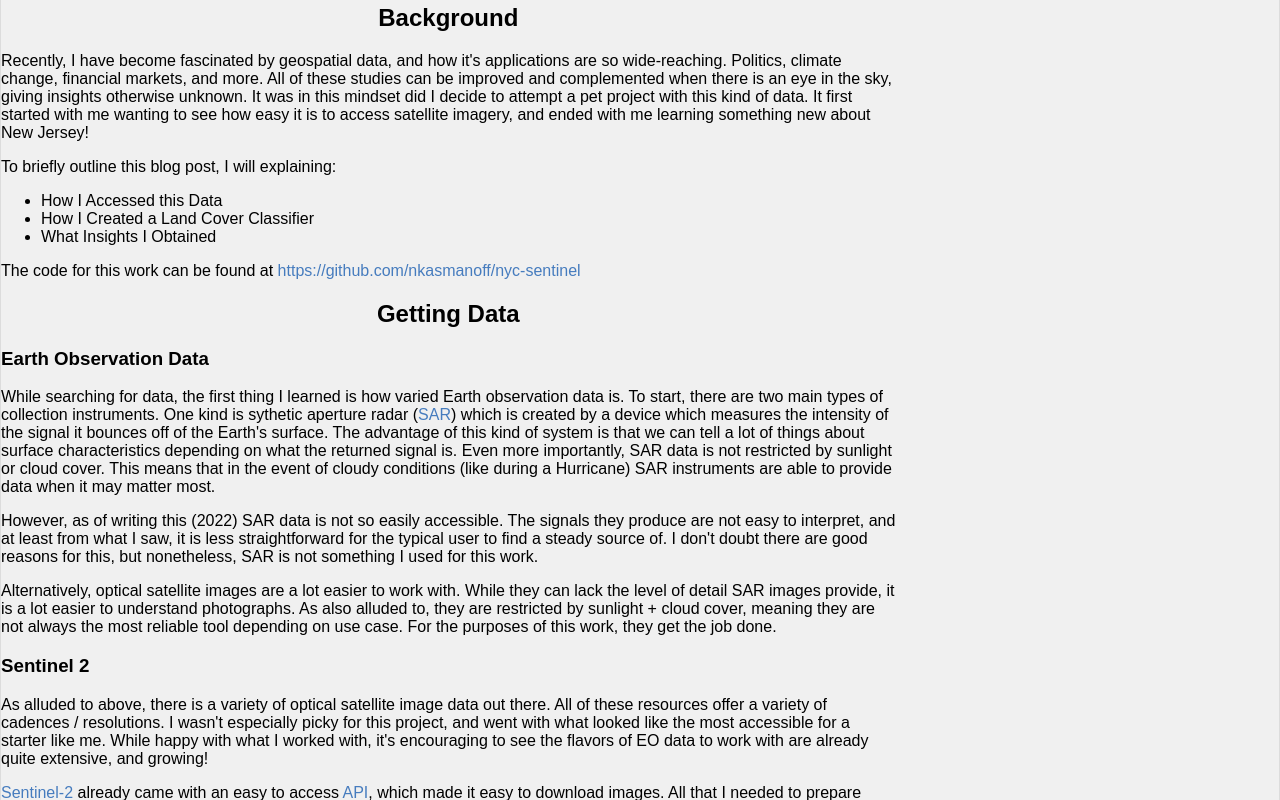
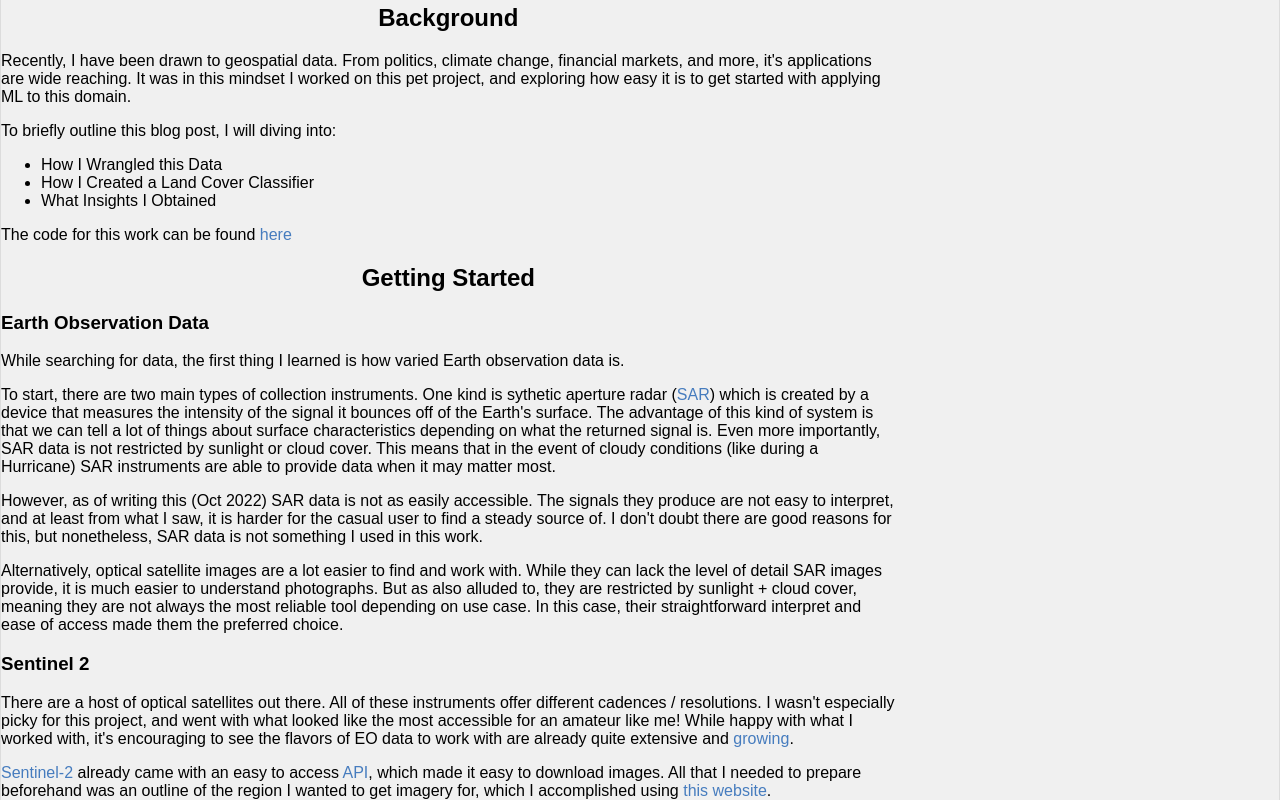
Before and after one commit to nkasmanoff/nkasmanoff.github.io, a React (Create React App) app: page /blog in a window 1280 px wide. Shown: the part 640-1440 px from the top of the page. Built offline with nearby package versions, Linux system fonts and the light colour scheme.

Commit message:
cleaned up post

```diff
--- a/src/pages/blogPosts/nycSentinel.js
+++ b/src/pages/blogPosts/nycSentinel.js
@@ -17,45 +17,43 @@ function nycSentinel(){
             </center>
             <p>
 
-                Recently, I have become fascinated by geospatial data, and how it's applications are so wide-reaching.
-                Politics, climate change, financial markets, and more. All of these studies can be improved and complemented when there is an
-                eye in the sky, giving insights otherwise unknown. It was in this mindset did I decide to attempt a pet project with this kind of data.
-                It first started with me wanting to see how easy it is to access satellite imagery, and ended with me learning something new about New Jersey!
-
+                Recently, I have been drawn to geospatial data. From politics, climate change, financial markets, and more, it's applications
+                are wide reaching. It was in this mindset I worked on this pet project, and exploring how easy it is to get started with applying ML to this domain.
                 </p>
 
-                <p>To briefly outline this blog post, I will explaining:
+                <p>To briefly outline this blog post, I will diving into:
                      <ul>
-                        <li>How I Accessed this Data</li>
+                        <li>How I Wrangled this Data</li>
                         <li>How I Created a Land Cover Classifier</li>
                         <li>What Insights I Obtained</li>
                         </ul>
 
             </p>
             <p>
-                The code for this work can be found at <a href="https://github.com/nkasmanoff/nyc-sentinel">https://github.com/nkasmanoff/nyc-sentinel</a>
+                The code for this work can be found <a href="https://github.com/nkasmanoff/nyc-sentinel">here</a>
             </p>
 
             <center>
-            <h2 justify = "center">Getting Data</h2>
+            <h2 justify = "center">Getting Started</h2>
             </center>
             <h3> Earth Observation Data</h3>
-            <p> While searching for data, the first thing I learned is how varied Earth observation data is. To start, there are two main types of collection instruments.
-                One kind is sythetic aperture radar  (<a href="https://www.earthdata.nasa.gov/learn/backgrounders/what-is-sar">SAR</a>) which is created by a device which measures the intensity of the signal
+            <p> While searching for data, the first thing I learned is how varied Earth observation data is.</p>
+             <p> To start, there are two main types of collection instruments.
+                One kind is sythetic aperture radar  (<a href="https://www.earthdata.nasa.gov/learn/backgrounders/what-is-sar">SAR</a>) which is created by a device that measures the intensity of the signal
                 it bounces off of the Earth's surface. The advantage of this kind of system is that we can tell a lot of things about surface characteristics depending on what the returned signal is.
 
                 Even more importantly, SAR data is not restricted by sunlight or cloud cover. This means that in the event of cloudy conditions (like during a Hurricane) SAR instruments are able to provide data when it may matter most.
             </p>
-            <p> However, as of writing this (2022) SAR data is not so easily accessible. The signals they produce are not easy to interpret, and at least from what I saw, it is less straightforward for the typical user to find
-                a steady source of. I don't doubt there are good reasons for this, but nonetheless, SAR is not something I used for this work.</p>
+            <p> However, as of writing this (Oct 2022) SAR data is not as easily accessible. The signals they produce are not easy to interpret, and at least from what I saw, it is harder for the casual user to find
+                 a steady source of. I don't doubt there are good reasons for this, but nonetheless, SAR data is not something I used in this work.</p>
 
-            <p> Alternatively, optical satellite images are a lot easier to work with. While they can lack the level of detail SAR images provide, it is a lot easier to understand photographs. As also alluded to, they are restricted by sunlight + cloud cover, meaning they
-                are not always the most reliable tool depending on use case. For the purposes of this work, they get the job done.
+            <p> Alternatively, optical satellite images are a lot easier to find and work with. While they can lack the level of detail SAR images provide, it is much easier to understand photographs. But as also alluded to, they are restricted by sunlight + cloud cover, meaning they
+                are not always the most reliable tool depending on use case. In this case, their straightforward interpret and ease of access made them the preferred choice.
             </p>
             <h3> Sentinel 2</h3>
-                <p>As alluded to above, there is a variety of optical satellite image data out there. All of these resources offer a variety of cadences / resolutions. I wasn't especially picky for this project,
-                    and went with what looked like the most accessible for a starter like me.
-                    While happy with what I worked with, it's encouraging to see the flavors of EO data to work with are already quite extensive, and growing!
+                <p>There are a host of optical satellites out there. All of these instruments offer different cadences / resolutions. I wasn't especially picky for this project,
+                    and went with what looked like the most accessible for an amateur like me!
+                    While happy with what I worked with, it's encouraging to see the flavors of EO data to work with are already quite extensive and <a href="https://phys.org/news/2021-10-planet-fleet-earth-satellites.html">growing</a>.
                 </p>
                 <p> <a href="https://sentinel.esa.int/web/sentinel/missions/sentinel-2">Sentinel-2</a> already came with an easy to access <a href="https://github.com/sentinelsat/sentinelsat">API</a>,
                 which made it easy to download images. All that I needed to prepare beforehand was an outline of the region I wanted to get imagery for, which I accomplished using <a href="http://geojson.io/#map=12/40.7579/-73.9651">this website</a>.   </p>
@@ -71,7 +69,7 @@ function nycSentinel(){
 
                 <img src={landCover} alt="" className="projectImage" justify="center" width ="250"/>
 
-                <p> With this highly detailed dataset, I got to work training models for the job. </p>
+                <p> With this highly detailed dataset, I got to work training models. </p>
 
         <center>
             <h2 justify = "center">Model Training</h2>
@@ -83,7 +81,7 @@ function nycSentinel(){
             </p>
 
             <p>
-                To make this work quick, I transferred my code to my Jetson and used it's CUDA acceleration to rapidly run through the dataset. With this hardware, a training epoch lasted about 5 minutes.
+                To make this work quick, I transferred my code to my <a href="https://developer.nvidia.com/embedded/jetson-nano-developer-kit">Jetson</a> and used it's CUDA acceleration to rapidly run through the dataset. With this hardware, a training epoch lasted about 5 minutes.
 
             </p>
 
```
